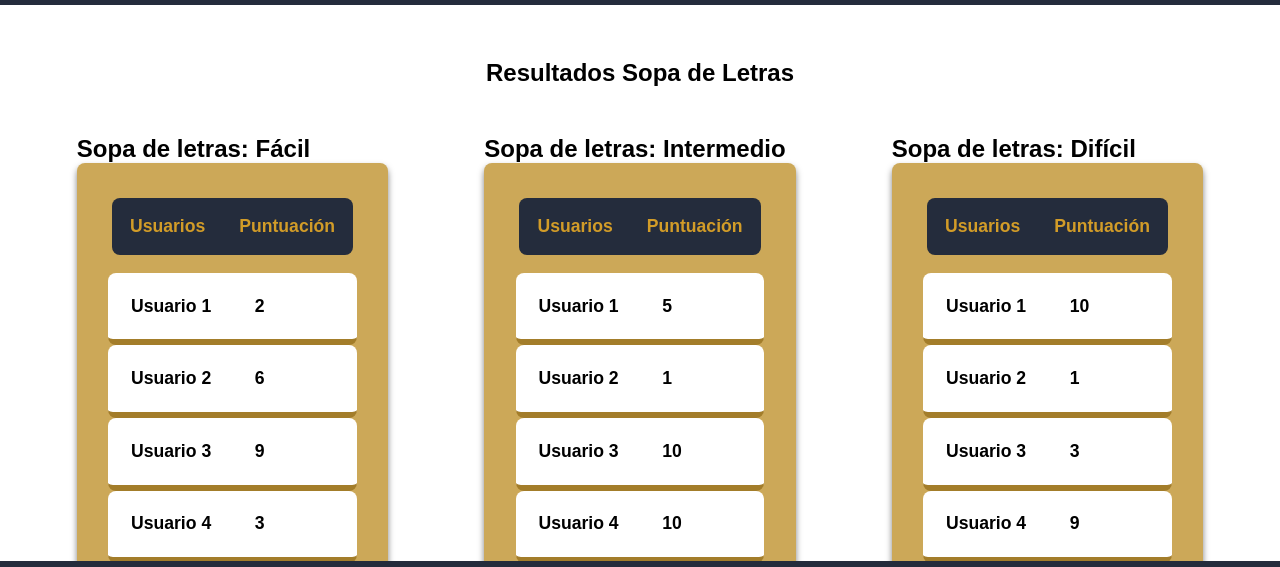
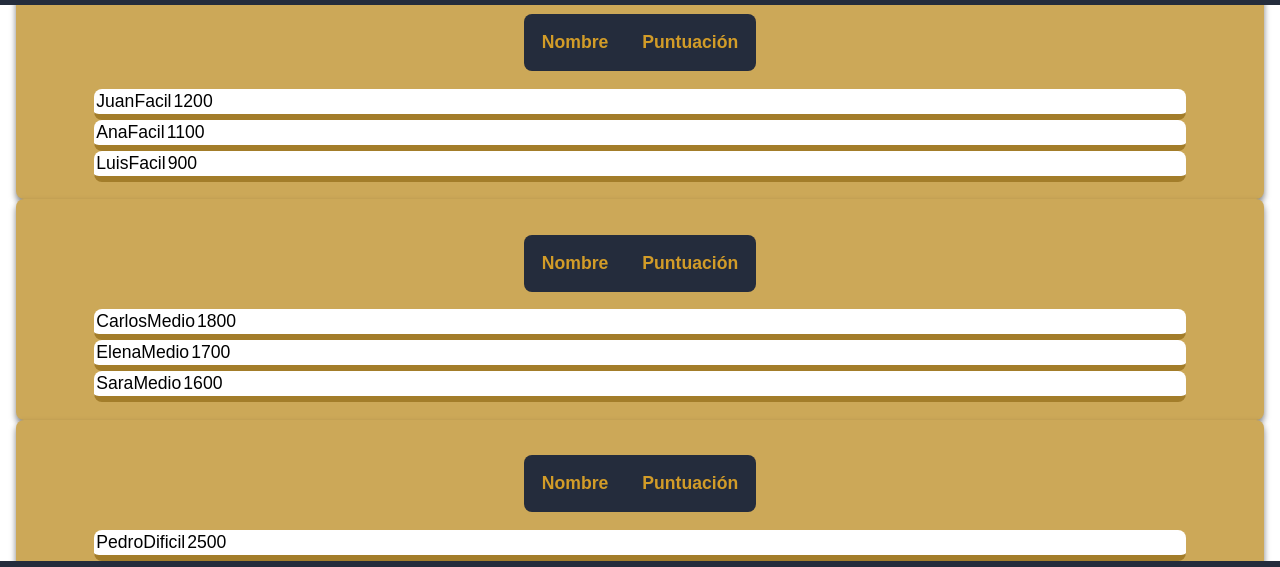
Before and after one commit to Alexandra1055/Sopa-Letras, a plain HTML site: page proyectoDAle_front/ProyectoLLMQ/SopaLetras/HTML/Administrador/consultar_resultados.html in a window 1280 px wide. Shown: the part 149-716 px from the top of the page. Drawn offline with Linux system fonts and the light colour scheme.

Commit message:
Script con el que puedo cargar en la pagina html el nombre del usuario y su puntuacion en la tabla correspondiente usando usuarios simulados

```diff
--- a/proyectoDAle_front/ProyectoLLMQ/SopaLetras/HTML/Administrador/consultar_resultados.html
+++ b/proyectoDAle_front/ProyectoLLMQ/SopaLetras/HTML/Administrador/consultar_resultados.html
@@ -71,121 +71,35 @@
             </div>
     </header>
     <main>
-        <div class="main-table-container">
-            <h2>Resultados Sopa de Letras</h2>
-            <div class="table-container">
-                <div class="tabla1">
-                    <h2>Sopa de letras: Fácil</h2>
+        <div class="tabla-puntos facil">
             <table>
               <thead>
-                            <tr>
-                                <th>Usuarios</th>
-                                <th>Puntuación</th>
-                            </tr>
+                <tr><th>Nombre</th><th>Puntuación</th></tr>
               </thead>
               <tbody>
-                            <tr>
-                                <th>Usuario 1</th>
-                                <th>2</th>
-                            </tr>
-                            <tr>
-                                <th>Usuario 2</th>
-                                <th>6</th>
-                            </tr>
-                            <tr>
-                                <th>Usuario 3</th>
-                                <th>9</th>
-                            </tr>
-                            <tr>
-                                <th>Usuario 4</th>
-                                <th>3</th>
-                            </tr>
-                            <tr>
-                                <th>Usuario 5</th>
-                                <th>8</th>
-                            </tr>
-                            <tr>
-                                <th>Usuario 6</th>
-                                <th>10</th>
-                            </tr>
+                <tr><td></td><td></td></tr>
               </tbody>
             </table>
           </div>
-                <div class="tabla2">
-                    <h2>Sopa de letras: Intermedio</h2>
+          <div class="tabla-puntos medio">
             <table>
               <thead>
-                            <tr>
-                                <th>Usuarios</th>
-                                <th>Puntuación</th>
-                            </tr>
+                <tr><th>Nombre</th><th>Puntuación</th></tr>
               </thead>
               <tbody>
-                            <tr>
-                                <th>Usuario 1</th>
-                                <th>5</th>
-                            </tr>
-                            <tr>
-                                <th>Usuario 2</th>
-                                <th>1</th>
-                            </tr>
-                            <tr>
-                                <th>Usuario 3</th>
-                                <th>10</th>
-                            </tr>
-                            <tr>
-                                <th>Usuario 4</th>
-                                <th>10</th>
-                            </tr>
-                            <tr>
-                                <th>Usuario 5</th>
-                                <th>4</th>
-                            </tr>
-                            <tr>
-                                <th>Usuario 6</th>
-                                <th>7</th>
-                            </tr>
+                <tr><td></td><td></td></tr>
               </tbody>
             </table>
           </div>
-                <div class="tabla1">
-                    <h2>Sopa de letras: Difícil</h2>
+          <div class="tabla-puntos dificil">
             <table>
               <thead>
-                            <tr>
-                                <th>Usuarios</th>
-                                <th>Puntuación</th>
-                            </tr>
+                <tr><th>Nombre</th><th>Puntuación</th></tr>
               </thead>
               <tbody>
-                            <tr>
-                                <th>Usuario 1</th>
-                                <th>10</th>
-                            </tr>
-                            <tr>
-                                <th>Usuario 2</th>
-                                <th>1</th>
-                            </tr>
-                            <tr>
-                                <th>Usuario 3</th>
-                                <th>3</th>
-                            </tr>
-                            <tr>
-                                <th>Usuario 4</th>
-                                <th>9</th>
-                            </tr>
-                            <tr>
-                                <th>Usuario 5</th>
-                                <th>10</th>
-                            </tr>
-                            <tr>
-                                <th>Usuario 6</th>
-                                <th>5</th>
-                            </tr>
+                <tr><td></td><td></td></tr>
               </tbody>
             </table>
-                </div>
-            </div>
           </div>
     </main>
     <footer>
@@ -206,6 +120,8 @@
     </footer>
 
     </div>
+    <script src="../JS/consultar_puntuacion_ADMIN.js">
+    </script>
 </body>
 
 </html>
--- /dev/null
+++ b/proyectoDAle_front/ProyectoLLMQ/SopaLetras/HTML/JS/consultar_puntuacion_ADMIN.js
@@ -0,0 +1,59 @@
+const usuariosPorDificultad = {
+    facil: [
+      { nickusuari: "JuanFacil", punts: 1200 },
+      { nickusuari: "AnaFacil", punts: 1100 },
+      { nickusuari: "LuisFacil", punts: 900 },
+    ],
+    medio: [
+      { nickusuari: "CarlosMedio", punts: 1800 },
+      { nickusuari: "ElenaMedio", punts: 1700 },
+      { nickusuari: "SaraMedio", punts: 1600 },
+    ],
+    dificil: [
+      { nickusuari: "PedroDificil", punts: 2500 },
+      { nickusuari: "LuciaDificil", punts: 2400 },
+      { nickusuari: "MiguelDificil", punts: 2200 },
+    ],
+  };
+
+  // Función para insertar en la tabla según dificultad
+  function insertarRanking(dificultad) {
+    const usuarios = usuariosPorDificultad[dificultad];
+
+    if (!usuarios || usuarios.length === 0) {
+      console.warn(`No hay usuarios para la dificultad: ${dificultad}`);
+      return;
+    }
+
+    const tabla = document.querySelector(`.tabla-puntos.${dificultad} table`);
+
+    if (!tabla) {
+      console.error(`No se encontró la tabla para dificultad ${dificultad}`);
+      return;
+    }
+
+    const tbody = tabla.querySelector("tbody");
+    tbody.innerHTML = "";
+
+    usuarios.forEach((usuario) => {
+      const fila = document.createElement("tr");
+
+      const celdaNombre = document.createElement("td");
+      celdaNombre.textContent = usuario.nickusuari;
+
+      const celdaPuntos = document.createElement("td");
+      celdaPuntos.textContent = usuario.punts;
+
+      fila.appendChild(celdaNombre);
+      fila.appendChild(celdaPuntos);
+
+      tbody.appendChild(fila);
+    });
+  }
+
+  // Cargar rankings al cargar la página
+  document.addEventListener("DOMContentLoaded", () => {
+    insertarRanking("facil");
+    insertarRanking("medio");
+    insertarRanking("dificil");
+  });
```
Lines whose indentation alone changed are shown as unchanged.
